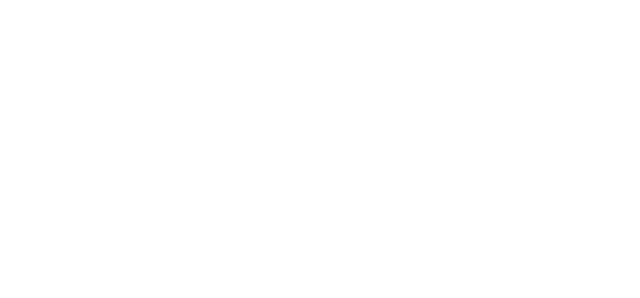
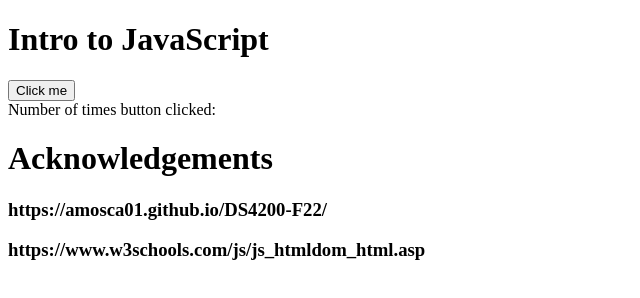
Before and after one commit to DS4200-Sec2-F22/ic-05-evansuslovich, a plain HTML site: page index.html in a window 1280 px wide. Shown: the whole page, without its empty margins (0-640 px from the left). Drawn offline with Linux system fonts and the light colour scheme.

Commit message:
finished

```diff
--- a/index.html
+++ b/index.html
@@ -2,12 +2,30 @@
 <html>
 
 <head>
+    <title>ic-05</title>
     <meta charset=utf-8/>
 </head>
 
 
 <body>
 
+    <script src="main.js"></script>
+
+    <h1>Intro to JavaScript</h1>
+
+    <button type="button" onclick="add1()">Click me</button>
+
+    <div>
+        <a>Number of times button clicked:<a>
+        <a id="counter"><a>
+    </div>
+
+
+    <div>
+        <h1>Acknowledgements</h1>
+        <h3>https://amosca01.github.io/DS4200-F22/</h3>
+        <h3>https://www.w3schools.com/js/js_htmldom_html.asp</h3>
+    </div>
 
 </body>
 
--- /dev/null
+++ b/main.js
@@ -0,0 +1,13 @@
+let counter = 0;
+
+function add1() {
+  counter = counter + 1;
+
+
+  // Select an element in the DOM by id
+  let buttonDiv = document.getElementById("counter");
+
+  // Update the HTML code inside of an element
+  buttonDiv.innerHTML = counter;
+
+}
```
